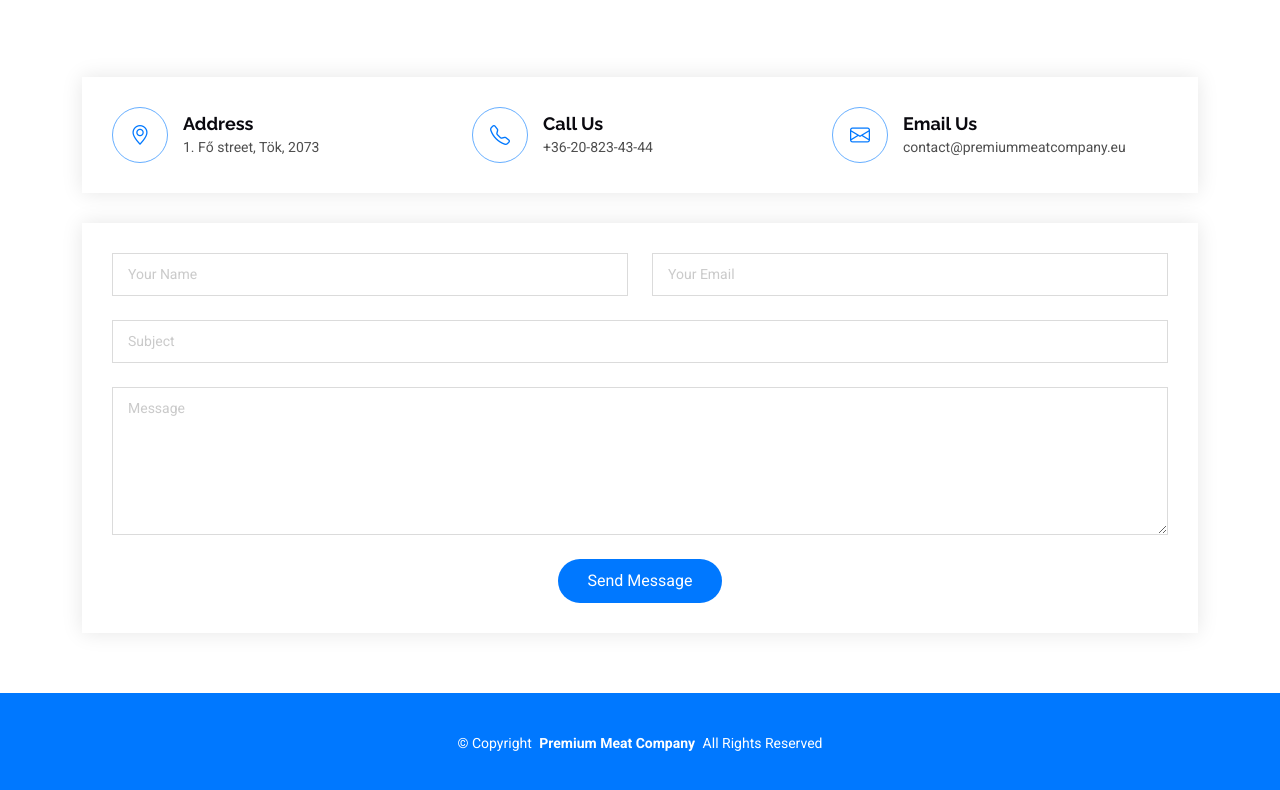
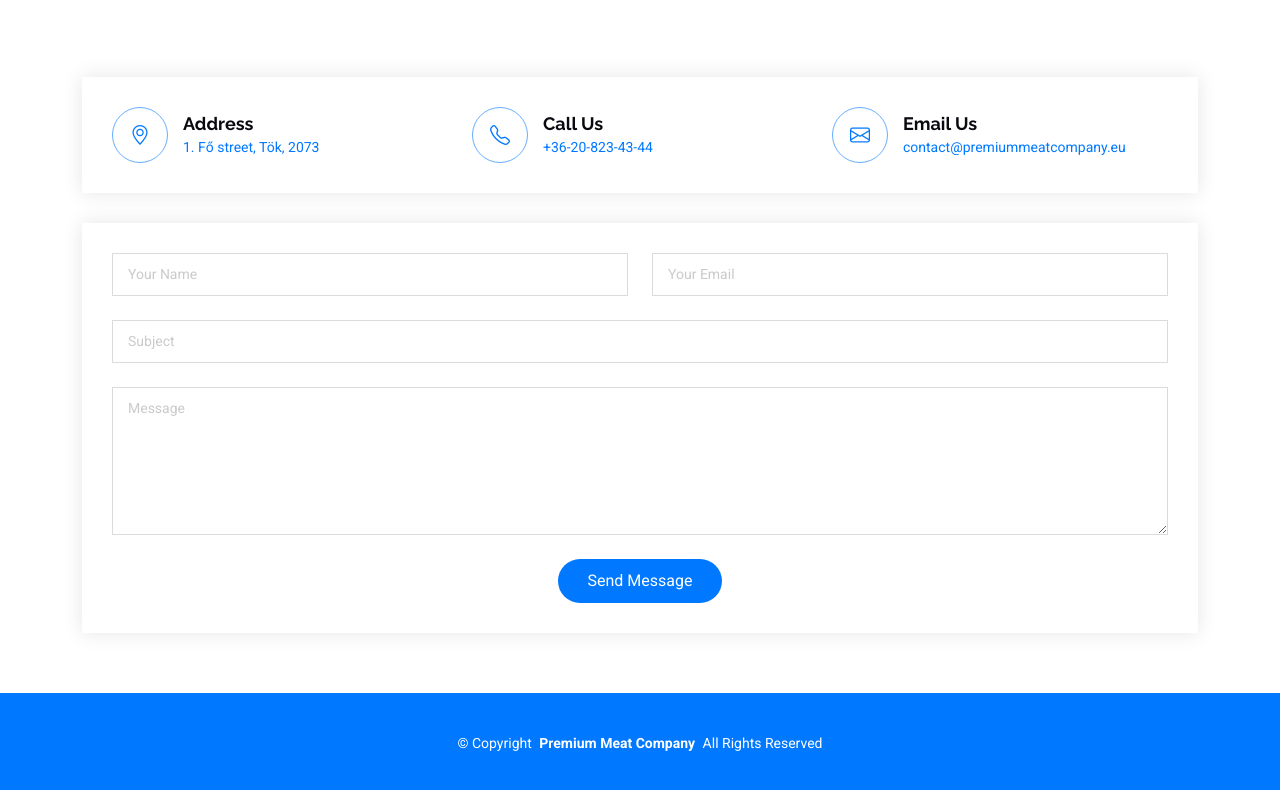
Before and after one commit to premiummeatcompany/premiummeatcompany.github.io, a plain HTML site: page index.html in a window 1280 px wide. Shown: the part 2762-3552 px from the top of the page. Drawn offline with Linux system fonts and the light colour scheme.

Commit message:
Contact links

```diff
--- a/index.html
+++ b/index.html
@@ -752,7 +752,7 @@ Beyond duck, we also offer a wide selection of processed meat products, ensuring
                 <i class="bi bi-geo-alt flex-shrink-0"></i>
                 <div>
                   <h3>Address</h3>
-                  <p>1. Fő street, Tök, 2073</p>
+                  <p><a href="https://www.google.com/maps?q=1.+Fő+street,+Tök,+2073" target="_blank">1. Fő street, Tök, 2073</a></p>
                 </div>
               </div>
             </div><!-- End Info Item -->
@@ -762,7 +762,7 @@ Beyond duck, we also offer a wide selection of processed meat products, ensuring
                 <i class="bi bi-telephone flex-shrink-0"></i>
                 <div>
                   <h3>Call Us</h3>
-                  <p>+36-20-823-43-44</p>
+                  <p><a href="tel:+36208234344">+36-20-823-43-44</a></p>
                 </div>
               </div>
             </div><!-- End Info Item -->
@@ -772,7 +772,7 @@ Beyond duck, we also offer a wide selection of processed meat products, ensuring
                 <i class="bi bi-envelope flex-shrink-0"></i>
                 <div>
                   <h3>Email Us</h3>
-                  <p>contact@premiummeatcompany.eu</p>
+                  <p><a href="mailto:contact@premiummeatcompany.eu">contact@premiummeatcompany.eu</a></p>
                 </div>
               </div>
             </div><!-- End Info Item -->
```
